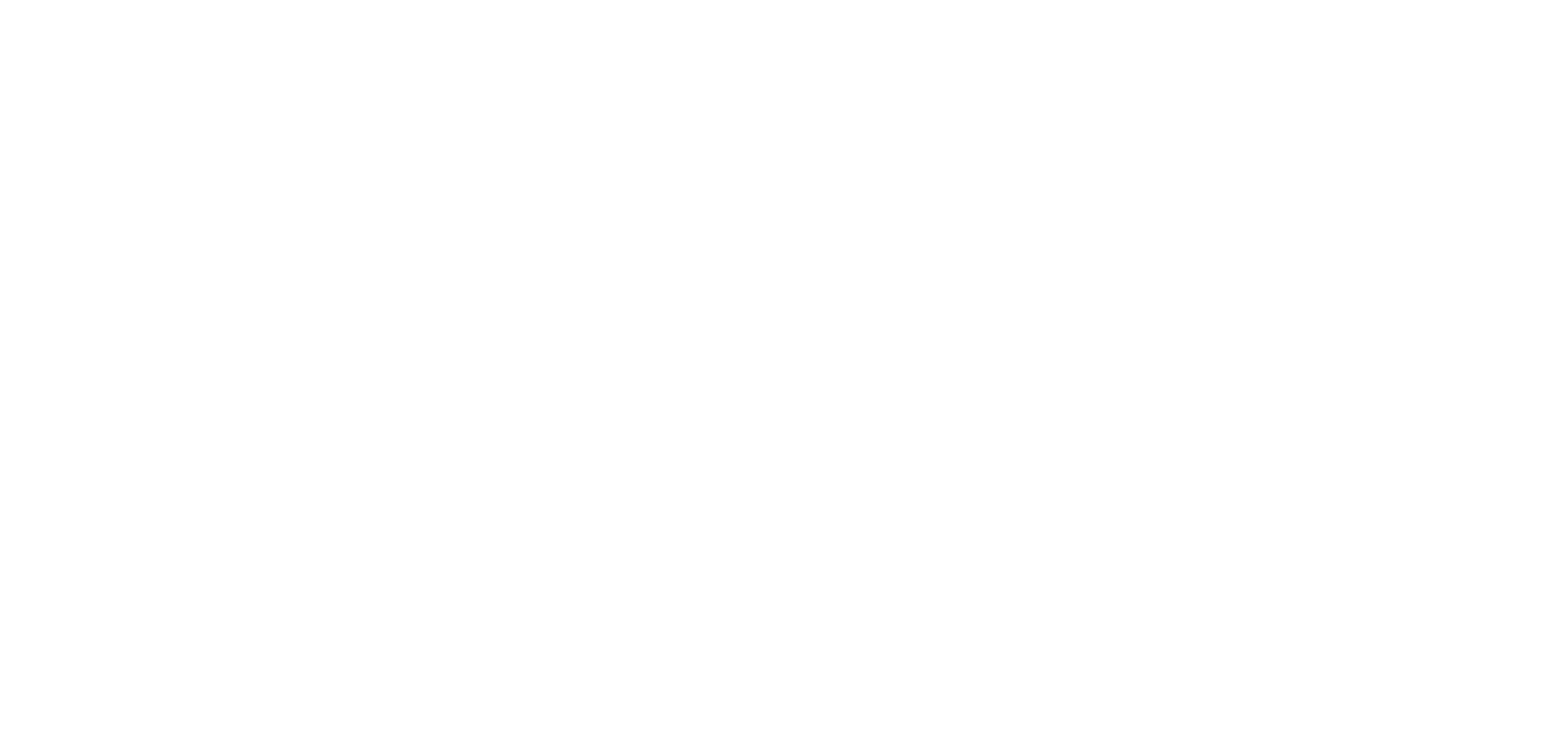
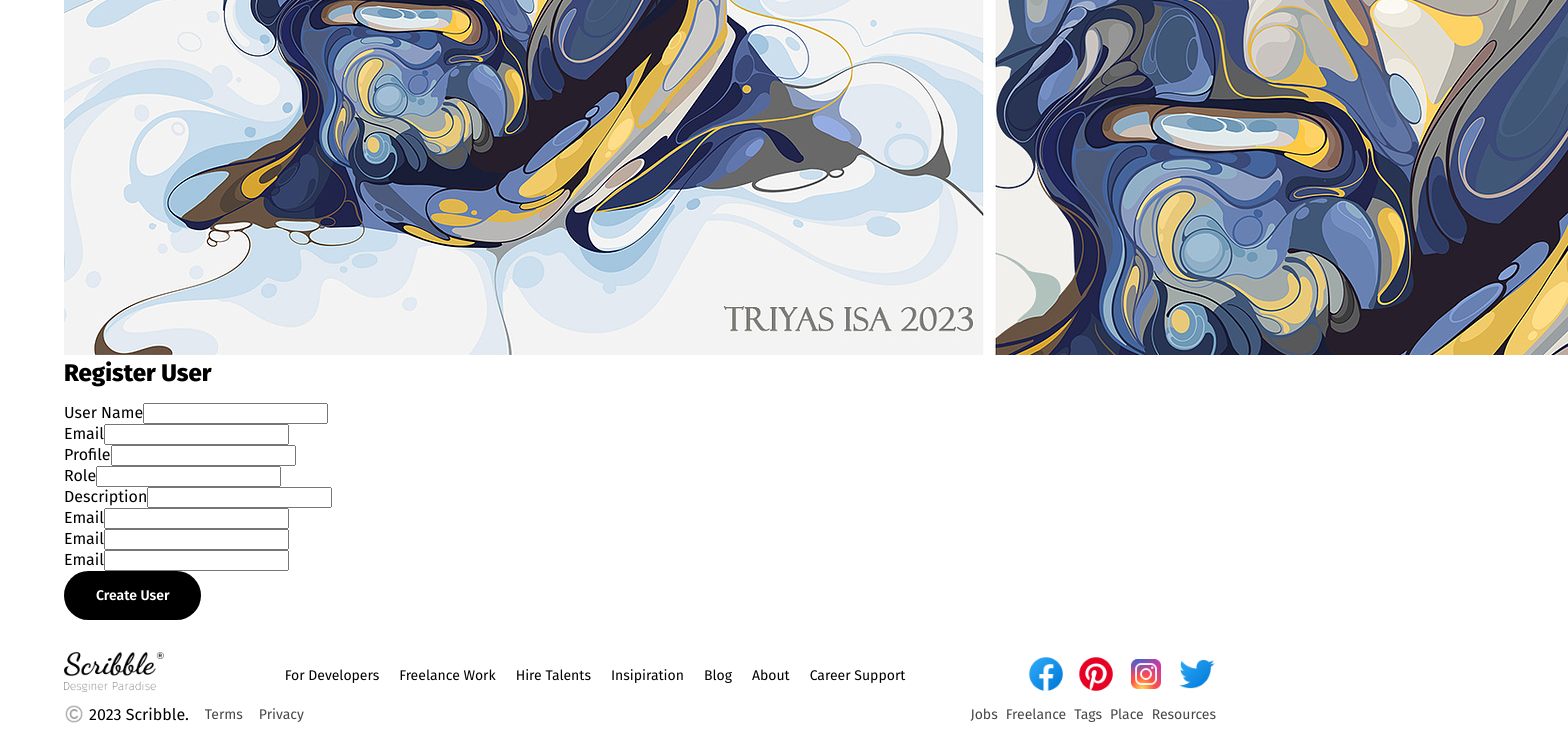
Before and after one commit to Clement127001/scribble-front-end, a React (Create React App) app: page /user/register in a window 1280 px wide. Shown: the part 869-1625 px from the top of the page, 1568 px wide, since content can reach past the window. Before the commit the page ends 800 px from the top, so only its background shows below. Built offline with nearby package versions, Linux system fonts and the light colour scheme; a web font is replaced by a local one.

Commit message:
add the user details page

```diff
--- a/src/App.js
+++ b/src/App.js
@@ -4,11 +4,15 @@ import { createBrowserRouter, RouterProvider } from "react-router-dom";
 import RootLayout from "./Pages/RootLayout";
 import ProjectRoot from "./Pages/ProjectRoot";
 
+import UserDetailPage, {
+  loader as userDetailLoader,
+} from "./Pages/UserDetailPage";
 import ProjectsPage, { loader as projectsLoader } from "./Pages/ProjectsPage";
 import ProjectDetailPage, {
   loader as projectDetailLoader,
 } from "./Pages/ProjectDetailPage";
 import ErrorPage from "./Pages/ErrorPage";
+import RegisterUserPage from "./Pages/RegisterUserPage";
 
 function App() {
   const router = createBrowserRouter([
@@ -60,11 +64,12 @@ function App() {
             },
             {
               path: "register",
-              element: <h1>User register page</h1>,
+              element: <RegisterUserPage />,
             },
             {
               path: ":id",
-              element: <h1>User detail page</h1>,
+              element: <UserDetailPage />,
+              loader: userDetailLoader,
             },
           ],
         },
--- a/src/Components/ProjectDetail/ProjectDetail.js
+++ b/src/Components/ProjectDetail/ProjectDetail.js
@@ -7,8 +7,6 @@ const ProjectDetails = ({ detail }) => {
   const { project, user, moreProjects } = projectDetail;
 
   let projects = moreProjects.filter((project) => project);
-
-  console.log(projects);
 
   const moreProjectsComponent = projects.map((project, index) => (
     <li key={`other project ${index}`}>
--- /dev/null
+++ b/src/Components/RegisterUser/RegistrUser.js
@@ -0,0 +1,70 @@
+import { Form, useNavigation, useActionData } from "react-router-dom";
+import loginBanner from "../../Assets/loginBanner.jpg";
+import classes from "./RegisterUser.module.css";
+const RegisterUser = () => {
+  const data = useActionData();
+  const navigation = useNavigation();
+  const isSubmitting = navigation.state === "submitting";
+  return (
+    <section>
+      <div>
+        <img src={loginBanner} alt="register banner" />
+      </div>
+
+      <Form method="post" className={classes.form}>
+        <h2>Register User</h2>
+
+        <ul>
+          {data &&
+            data.errors &&
+            Object.values(data.errors).map((err) => <li key={err}>{err}</li>)}
+        </ul>
+        <div>
+          <label htmlFor="name">User Name</label>
+          <input id="name" name="name" type="text" required />
+        </div>
+        <div>
+          <label htmlFor="email">Email</label>
+          <input id="email" name="email" type="email" required />
+        </div>
+        <div>
+          <label htmlFor="profile">Profile</label>
+          <input id="profile" name="text" type="profile" required />
+        </div>
+
+        <div>
+          <label htmlFor="role">Role</label>
+          <input id="role" name="text" type="role" />
+        </div>
+
+        <div>
+          <label htmlFor="description">Description</label>
+          <input id="description" name="text" type="description" required />
+        </div>
+
+        <div>
+          <label htmlFor="github">Email</label>
+          <input id="github" name="text" type="github" required />
+        </div>
+
+        <div>
+          <label htmlFor="linkeding">Email</label>
+          <input id="linkeding" name="text" type="linkeding" required />
+        </div>
+
+        <div>
+          <label htmlFor="password">Email</label>
+          <input id="password" name="password" type="password" required />
+        </div>
+
+        <button
+          className="button-primary"
+          disabled={isSubmitting ? true : false}
+        >
+          {isSubmitting ? "sumbmitting" : "Create User"}
+        </button>
+      </Form>
+    </section>
+  );
+};
+export default RegisterUser;
--- /dev/null
+++ b/src/Components/UserDetail/UserDetail.js
@@ -0,0 +1,51 @@
+import { NavLink } from "react-router-dom";
+import classes from "./UserDetail.module.css";
+
+import userBanner from "../../Assets/cover.png";
+
+const UserDetail = ({ userDetails }) => {
+  const { user: userDetail } = userDetails;
+
+  const { user, projects } = userDetail;
+
+  console.log(projects);
+
+  return (
+    <section className={classes.user}>
+      <div className={classes["user-detail"]}>
+        <div className={classes["user-info"]}>
+          <NavLink to="#">
+            <img src={user.profile} alt="user profile" />
+          </NavLink>
+          <h2>{user.name}</h2>
+          <h3 className={classes.subtitle}>{user.description}</h3>
+          <NavLink to="#">
+            <button className="button-primary">Hire Me!</button>
+          </NavLink>
+        </div>
+        <div className={classes["user-banner"]}>
+          <img src={userBanner} alt="user banner" />
+        </div>
+      </div>
+
+      <div className={classes["more-projects"]}>
+        <h3 className={classes.subtitle}>More Projects</h3>
+
+        <ul className={classes["projects-list"]}>
+          {projects.map((project, index) => (
+            <li key={`Project ${index}`}>
+              <NavLink to={`/projects/${project.projectId}`}>
+                <img
+                  src={project.images[0].imageUrl}
+                  className={classes["project-iamge"]}
+                />
+              </NavLink>
+            </li>
+          ))}
+        </ul>
+      </div>
+    </section>
+  );
+};
+
+export default UserDetail;
--- /dev/null
+++ b/src/Components/UserDetail/UserDetail.module.css
@@ -0,0 +1,75 @@
+
+
+.user
+{
+    padding: 3rem 1rem;
+}
+/* user detail */
+.user-detail
+{
+    display: flex;
+    gap:3rem;
+    justify-content: flex-start;
+    align-items: center;
+    margin-bottom: 3rem;
+}
+
+.user-info
+{
+    flex:1;
+}
+
+.user-info h2
+{
+    font-size: var(--fs-700);
+    margin-bottom:0.5rem;
+}
+
+.subtitle
+{
+    font-size: var(--fs-500);
+    font-weight: 600;
+    margin-bottom: 1.5rem;
+}
+
+
+
+.user-detail a img{
+    width: 72px;
+    border-radius: 50%;
+    margin-bottom: 1rem;
+}
+
+.user-banner
+{
+    flex:0.9;
+}
+.user-banner img
+{
+width: 100%;
+border-radius: 20px;
+}
+
+/* projecs list */
+
+.projects-list
+{
+    margin-top:3rem;
+    display: grid;
+    grid-template-columns: repeat(3,1fr);
+    list-style: none;
+    gap:1.5rem;
+}
+
+
+.project-iamge
+{
+    width: 100%;
+    border-radius: 20px;
+    transition: all 300ms ease-in;
+}
+
+.project-iamge:hover
+{
+    box-shadow: var(--box-shadow);
+}
--- /dev/null
+++ b/src/Pages/RegisterUserPage.js
@@ -0,0 +1,7 @@
+import RegisterUser from "../Components/RegisterUser/RegistrUser";
+
+const RegisterUserPage = () => {
+  return <RegisterUser />;
+};
+
+export default RegisterUserPage;
--- /dev/null
+++ b/src/Pages/UserDetailPage.js
@@ -0,0 +1,53 @@
+import { Suspense } from "react";
+import { NavLink, Await, json, useLoaderData, defer } from "react-router-dom";
+import UserDetail from "../Components/UserDetail/UserDetail";
+
+import loading from "../Assets/loading-spinner.gif";
+
+const UserDetailPage = () => {
+  const user = useLoaderData();
+
+  return (
+    <Suspense
+      fallback={
+        <div
+          style={{
+            display: "flex",
+            justifyContent: "center",
+            alignItems: "center",
+            height: "70vh",
+          }}
+        >
+          <img src={loading} alt="loading..." />
+        </div>
+      }
+    >
+      <Await resolve={user}>
+        {(loadedUser) => <UserDetail userDetails={loadedUser} />}
+      </Await>
+    </Suspense>
+  );
+};
+
+export default UserDetailPage;
+
+const userLoader = async (id) => {
+  const response = await fetch("http://localhost:8000/api/v1/user/" + id);
+
+  if (response.status === 404)
+    throw json({ status: 404 }, { message: "Page not found" });
+  else if (!response.ok)
+    throw json({ status: 500 }, { message: "Internal server error" });
+  else {
+    const user = await response.json();
+    return user;
+  }
+};
+
+export const loader = async ({ params }) => {
+  const id = params.id;
+
+  return defer({
+    user: await userLoader(id),
+  });
+};
```
Also changed, not shown: src/Assets/cover.png (added), src/Assets/loginBanner.jpg (added), src/Components/LoginUser/LoginUser.js (added), src/Components/LoginUser/LoginUser.module.css (added), src/Components/RegisterUser/RegisterUser.module.css (added).
